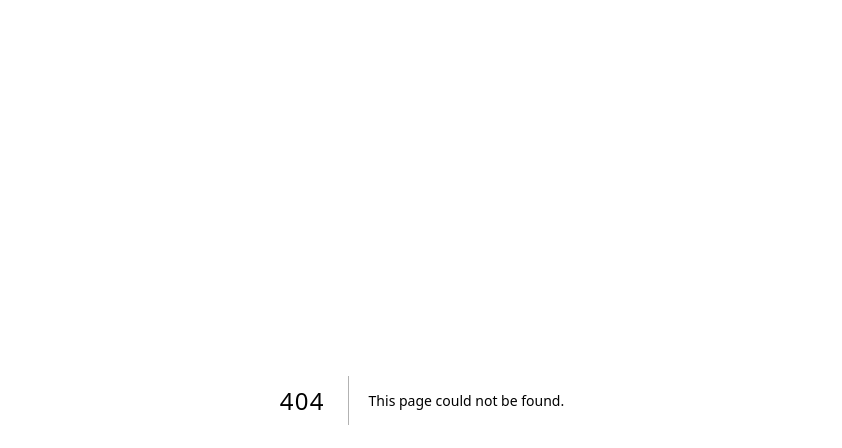
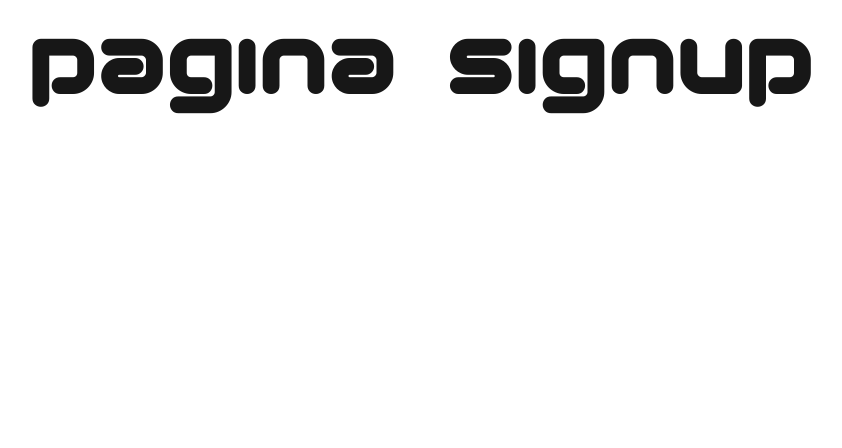
Before and after one commit to Ricardo-Zaragoza/Seguridad_Informatica_Webpage, a Next.js app in the folder frontend/: page /signup in a window 1280 px wide. Before the commit this address had no page. Shown: the top 448 px of the page, without its empty margins (218-1060 px from the left). Built offline with nearby package versions, Linux system fonts and the light colour scheme.

Commit message:
Creación de la página de registro

```diff
--- a/frontend/src/app/components/NavBar.tsx
+++ b/frontend/src/app/components/NavBar.tsx
@@ -8,7 +8,9 @@ const NavBar = () => {
         </div>
         <div className={styles.links}>
             <img src="/contacto.png" className={styles.contacto}></img>
-            <a className={styles.link}> Registro</a>
+            <Link href='/signup' className={styles.link}>
+                Registro
+            </Link>
             <Link href='/login' className={styles.link}>
                 Iniciar Sesion
             </Link>
--- /dev/null
+++ b/frontend/src/app/signup/page.tsx
@@ -0,0 +1,7 @@
+export default function SignUp(){
+    return(
+        <div>
+            <h1> pagina signup</h1>
+        </div>
+    )
+}
```
